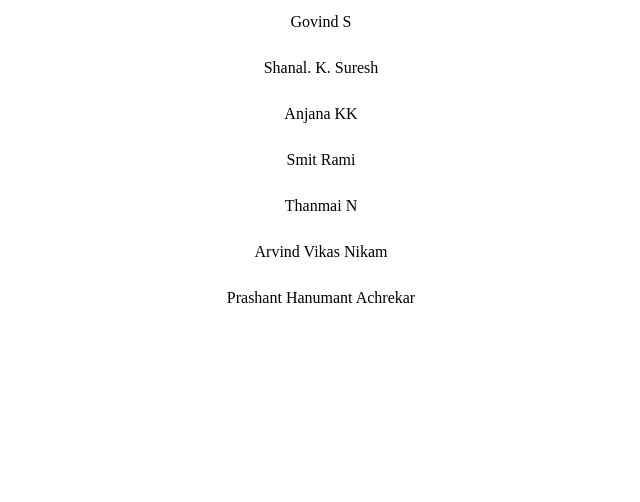
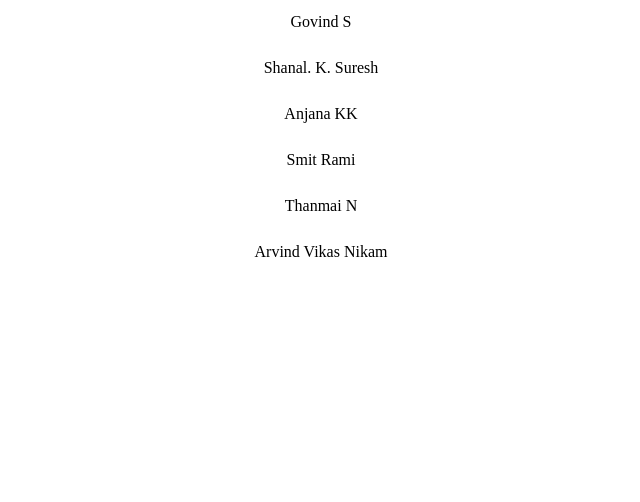
Before and after one commit to GovindSanthosh/Diabetic-Retinopathy-Deployment, a Django app: page /about/ in a window 1280 px wide. Shown: the part 225-727 px from the top of the page, without its empty margins (319-959 px from the left). Run offline with Django 4.2, Linux system fonts and the light colour scheme.

Commit message:
removing one teammate name due to absense

```diff
--- a/templates/about.html
+++ b/templates/about.html
@@ -30,7 +30,6 @@
         <li class="name"><a class="named">Smit Rami</a></li>
         <li class="name"><a class="named">Thanmai N</a></li>
         <li class="name"><a class="named">Arvind Vikas Nikam</a></li>
-        <li class="name"><a class="named">Prashant Hanumant Achrekar</a></li>
       </ul>
     </section>
     <div class="footer">
```
